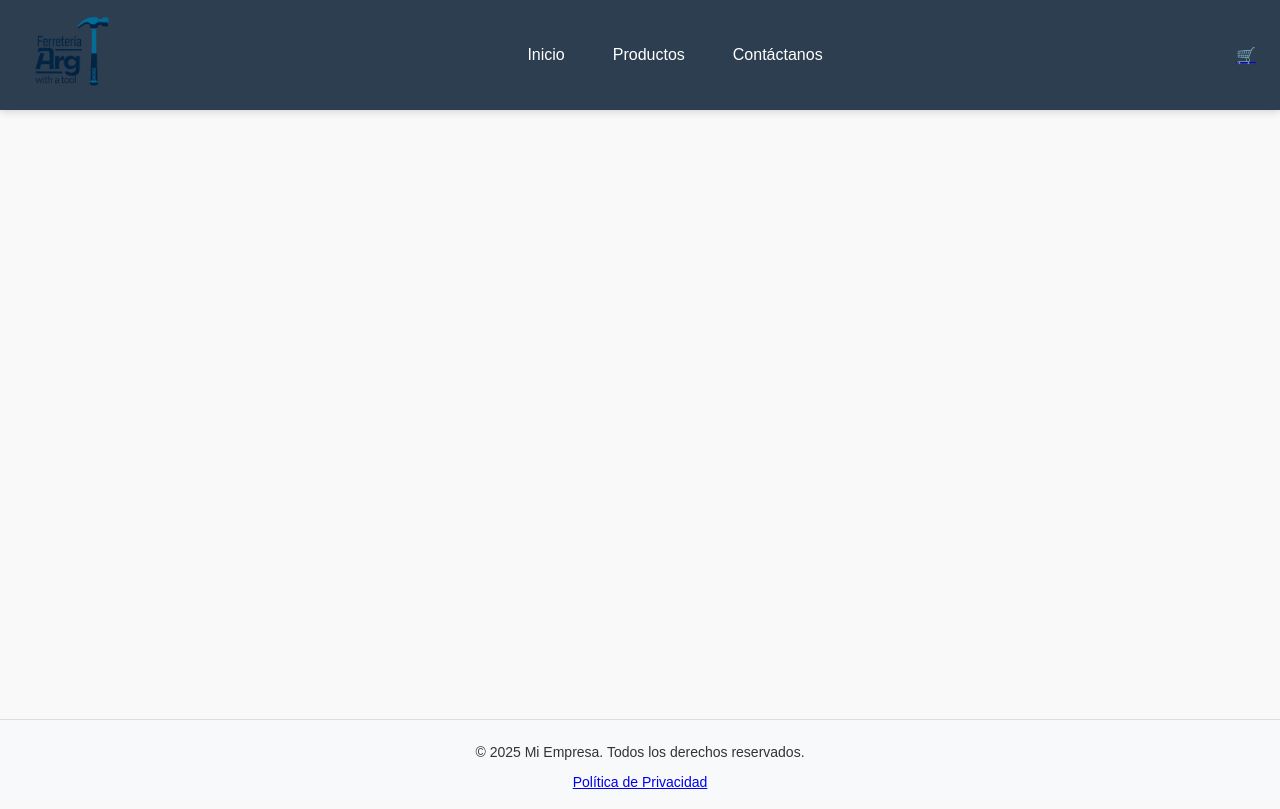
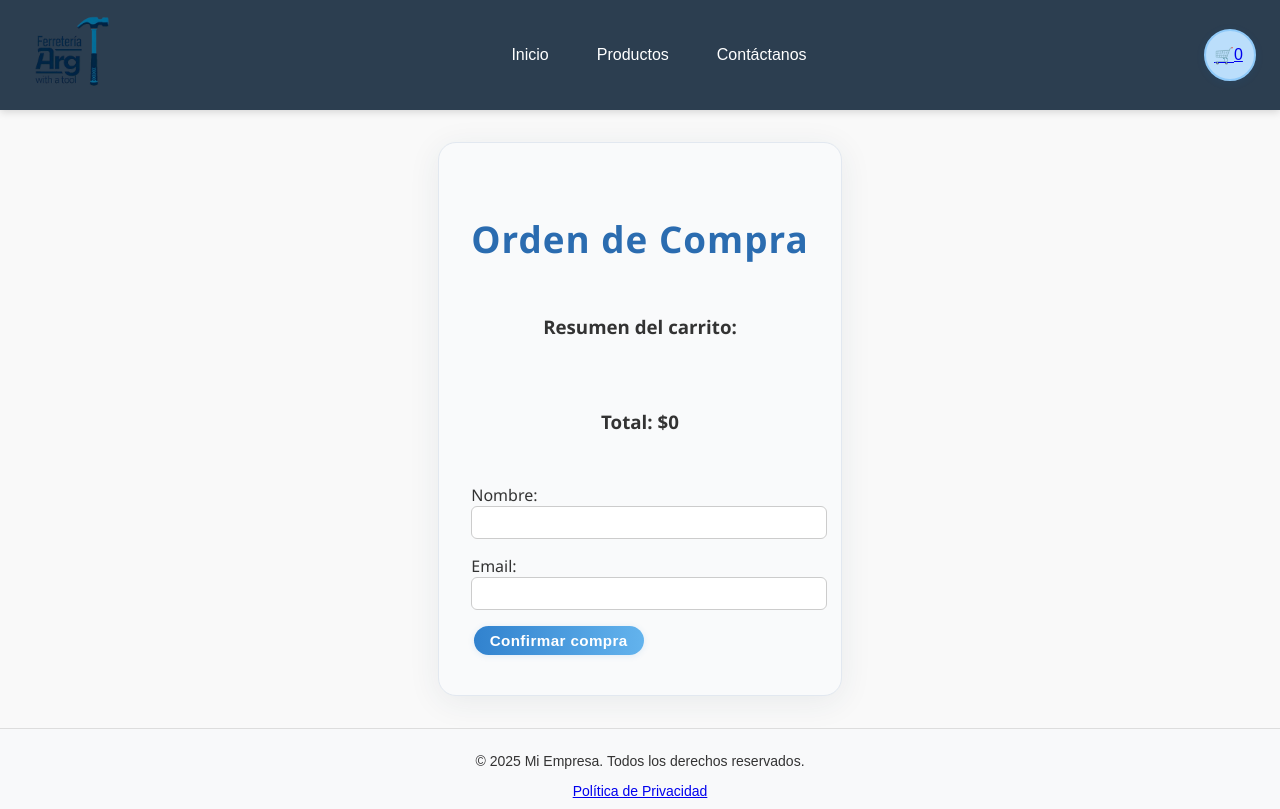
Before and after one commit to emr144/ReactRothamelMFinal, a React (Vite) app: page /orden in a window 1280 px wide. Built offline with nearby package versions, Linux system fonts and the light colour scheme.

Commit message:
pagina funciona por completo falta implementar firebase para recuperar los pedidos

```diff
--- a/src/App.jsx
+++ b/src/App.jsx
@@ -12,6 +12,8 @@ import Products from "./pages/Products";
 import Contact from "./pages/Contact";
 import Cart from "./pages/Cart";
 import ProductDetail from "./pages/ProductDetail";
+import OrdenDeCompra from "./pages/OrdenDeCompra";
+
 
 function App() {
   return (
@@ -23,6 +25,7 @@ function App() {
         <Route path="/contacto" element={<Contact />} />
         <Route path="/carrito" element={<Cart />} />
         <Route path="/producto/:id" element={<ProductDetail />} />
+        <Route path="/orden" element={<OrdenDeCompra />} />
       </Routes>
       <Footer />
     </ErrorBoundary>
--- a/src/Styles/components/cart.css
+++ b/src/Styles/components/cart.css
@@ -72,24 +72,48 @@
 }
 
 .cart-page button {
-  padding: 0.5rem 1.2rem;
-  background: linear-gradient(90deg, #e53e3e 0%, #f56565 100%);
+  padding: 0.35rem 1rem;
+  background: linear-gradient(90deg, #3182ce 0%, #63b3ed 100%);
   color: #fff;
   border: none;
-  border-radius: 8px;
+  border-radius: 18px;
   cursor: pointer;
-  font-size: 1rem;
+  font-size: 0.95rem;
   font-weight: 600;
-  box-shadow: 0 2px 8px rgba(229, 62, 62, 0.13);
-  transition: background 0.3s, transform 0.2s, box-shadow 0.2s;
+  box-shadow: 0 1px 6px rgba(49, 130, 206, 0.13);
+  transition: background 0.3s, transform 0.18s, box-shadow 0.18s;
   outline: none;
-  margin: 0 0.2rem;
+  margin: 0 0.15rem;
+  letter-spacing: 0.4px;
+  position: relative;
+  overflow: hidden;
+}
+
+.cart-page button::after {
+  content: "";
+  position: absolute;
+  left: 50%;
+  top: 50%;
+  width: 0;
+  height: 0;
+  background: rgba(255,255,255,0.15);
+  border-radius: 50%;
+  transform: translate(-50%, -50%);
+  transition: width 0.3s, height 0.3s;
+  z-index: 0;
+}
+
+.cart-page button:active::after {
+  width: 160%;
+  height: 160%;
 }
 
 .cart-page button:hover {
-  background: linear-gradient(90deg, #c53030 0%, #e53e3e 100%);
-  transform: translateY(-2px) scale(1.07);
-  box-shadow: 0 4px 16px rgba(229, 62, 62, 0.22);
+  background: linear-gradient(90deg, #2563eb 0%, #4299e1 100%);
+  transform: translateY(-1px) scale(1.04);
+  box-shadow: 0 3px 12px rgba(49, 130, 206, 0.18);
+  filter: brightness(1.04);
+}
 }
 
 .cart-page h3 {
--- /dev/null
+++ b/src/Styles/components/cartwidget.css
@@ -0,0 +1,17 @@
+.cart-widget {
+    display: flex;
+    align-items: center;
+    background: #e3f2fd; /* celeste */
+    border-radius: 50%;  /* burbuja perfectamente redonda */
+    box-shadow: 0 2px 8px rgba(25, 118, 210, 0.10);
+    padding: 8px; /* padding reducido */
+    width: 32px;
+    height: 32px;
+    min-width: 32px;
+    min-height: 32px;
+    background: #bbdefb; /* celeste más azulado */
+    position: relative;
+    cursor: pointer;
+    transition: box-shadow 0.2s;
+    border: 2px solid #90caf9;
+}
--- a/src/Styles/components/productdetail.css
+++ b/src/Styles/components/productdetail.css
@@ -42,3 +42,20 @@
   color: var(--secondary-color, #3498db);
   margin-top: 1rem;
 }
+
+.product-detail button {
+  display: inline-block;
+  padding: 0.5rem 1rem;
+  margin: 0.5rem 0.5rem;
+  background-color: var(--primary-color, #2c3e50);
+  color: #fff;
+  border: none;
+  border-radius: 4px;
+  cursor: pointer;
+  font-weight: bold;
+  transition: background-color 0.3s ease;
+}
+
+.product-detail button:hover {
+  background-color: var(--secondary-color, #3498db);
+}
--- a/src/components/CartWidget/CartWidget.jsx
+++ b/src/components/CartWidget/CartWidget.jsx
@@ -1,11 +1,17 @@
-import { Link } from 'react-router-dom';
-import React from 'react';
-
+import { Link } from "react-router-dom";
+import React from "react";
+import { useCart } from "../../context/CartContext"; // 🔹 Importamos el contexto del carrito
+import "../../Styles/components/cartwidget.css";
 
 function CartWidget() {
+  const { carrito } = useCart(); // 🔹 Obtenemos el estado del carrito
+
+  // 🔹 Calculamos el total de productos en el carrito
+  const totalProductos = carrito.reduce((acc, item) => acc + item.cantidad, 0);
+
   return (
     <Link to="/carrito" className="cart-widget">
-      🛒
+      🛒 <span className="cart-count">{totalProductos}</span>
     </Link>
   );
 }
--- a/src/pages/Cart.jsx
+++ b/src/pages/Cart.jsx
@@ -42,7 +42,7 @@ const Cart = () => {
                 <td>
                   <button onClick={() => reducirUnidad(item.id)}>-</button>
                   <span>{item.cantidad}</span>
-                  <button onClick={() => agregarUnidad(item)}>+</button> {/* 🔹 Enviar el producto completo */}
+                  <button onClick={() => agregarUnidad(item)}>+</button>
                 </td>
                 <td>${item.price || 0}</td>
                 <td>${(item.cantidad || 0) * (item.price || 0)}</td>
@@ -58,8 +58,11 @@ const Cart = () => {
       {carrito.length > 0 && (
         <>
           <h3>Total: ${totalCarrito}</h3>
-          <button className="pago-btn" onClick={irAMediosDePago}>
-            Ir a medios de pago
+          <button
+            className="pago-btn"
+            onClick={() => navigate("/Orden")}
+          >
+            Ordenar pedido
           </button>
         </>
       )}
--- /dev/null
+++ b/src/pages/OrdenDeCompra.jsx
@@ -0,0 +1,72 @@
+import React, { useState } from "react";
+import { useCart } from "../context/CartContext";
+import "../Styles/components/cart.css";
+
+const OrdenDeCompra = () => {
+  const { carrito } = useCart();
+  const [nombre, setNombre] = useState("");
+  const [email, setEmail] = useState("");
+  const [enviado, setEnviado] = useState(false);
+
+  const total = carrito.reduce(
+    (acc, item) => acc + (item.price || 0) * (item.cantidad || 0),
+    0
+  );
+
+  const handleSubmit = (e) => {
+    e.preventDefault();
+    // Aquí podrías enviar la orden a Firebase o mostrar un mensaje de éxito
+    setEnviado(true);
+  };
+
+  if (enviado) {
+    return (
+      <div className="cart-page">
+        <h2>¡Gracias por tu compra!</h2>
+        <p>Te enviaremos un correo a <strong>{email}</strong> con los detalles.</p>
+      </div>
+    );
+  }
+
+  return (
+    <div className="cart-page">
+      <h2>Orden de Compra</h2>
+      <h3>Resumen del carrito:</h3>
+      <ul>
+        {carrito.map((item) => (
+          <li key={item.id}>
+            {item.title} x {item.cantidad} = ${item.price * item.cantidad}
+          </li>
+        ))}
+      </ul>
+      <h3>Total: ${total}</h3>
+      <form onSubmit={handleSubmit} style={{ marginTop: "2rem", width: "100%", maxWidth: 400 }}>
+        <div style={{ marginBottom: "1rem" }}>
+          <label>Nombre:</label>
+          <input
+            type="text"
+            value={nombre}
+            onChange={(e) => setNombre(e.target.value)}
+            required
+            style={{ width: "100%", padding: "0.5rem", borderRadius: 6, border: "1px solid #ccc" }}
+          />
+        </div>
+        <div style={{ marginBottom: "1rem" }}>
+          <label>Email:</label>
+          <input
+            type="email"
+            value={email}
+            onChange={(e) => setEmail(e.target.value)}
+            required
+            style={{ width: "100%", padding: "0.5rem", borderRadius: 6, border: "1px solid #ccc" }}
+          />
+        </div>
+        <button type="submit" className="pago-btn">
+          Confirmar compra
+        </button>
+      </form>
+    </div>
+  );
+};
+
+export default OrdenDeCompra;
--- a/src/pages/ProductDetail.jsx
+++ b/src/pages/ProductDetail.jsx
@@ -1,13 +1,17 @@
 import React, { useEffect, useState } from "react";
-import { useParams } from "react-router-dom";
+import { useParams, useNavigate } from "react-router-dom";
 import { doc, getDoc } from "firebase/firestore";
 import { db } from "../data/configFirebase";
 import "../Styles/components/productdetail.css";
+import Boton from "../components/Button/Botones";
+import { useCart } from "../context/CartContext"; // 🔹 Cambio importante
 
 const ProductDetail = () => {
   const { id } = useParams();
   const [producto, setProducto] = useState(null);
   const [loading, setLoading] = useState(true);
+  const navigate = useNavigate();
+  const { agregarUnidad } = useCart(); // 🔹 Obtén la función del contexto
 
   useEffect(() => {
     const fetchProduct = async () => {
@@ -20,9 +24,9 @@ const ProductDetail = () => {
         } else {
           setProducto(null);
         }
-        setLoading(false);
       } catch (error) {
         console.error("Error obteniendo producto:", error);
+      } finally {
         setLoading(false);
       }
     };
@@ -38,6 +42,20 @@ const ProductDetail = () => {
     return <p>Producto no encontrado</p>;
   }
 
+  const handleAgregar = () => {
+    const productoAgregado = {
+      id: producto.id,
+      title: producto.title,
+      price: producto.price,
+      image: producto.image,
+      category: producto.category,
+      cantidad: 1
+    };
+
+    agregarUnidad(productoAgregado);
+    alert(`Producto agregado al carrito: ${producto.title}`);
+  };
+
   return (
     <div className="product-detail">
       <h1>{producto.title}</h1>
@@ -45,6 +63,11 @@ const ProductDetail = () => {
       <p>{producto.description}</p>
       <p><strong>Categoría:</strong> {producto.category}</p>
       <p><strong>Precio:</strong> ${producto.price}</p>
+
+      <div className="button-group">
+        <Boton text="Volver" onClick={() => navigate("/productos")} className="btn-volver" />
+        <Boton text="Agregar al carrito" onClick={handleAgregar} className="btn-agregar" />
+      </div>
     </div>
   );
 };
```
Also changed, not shown: src/components/ItemListContainer/ProductCard.jsx (deleted, +0 -33 lines), src/context/CartContext.jsx (line endings or trailing spaces).
